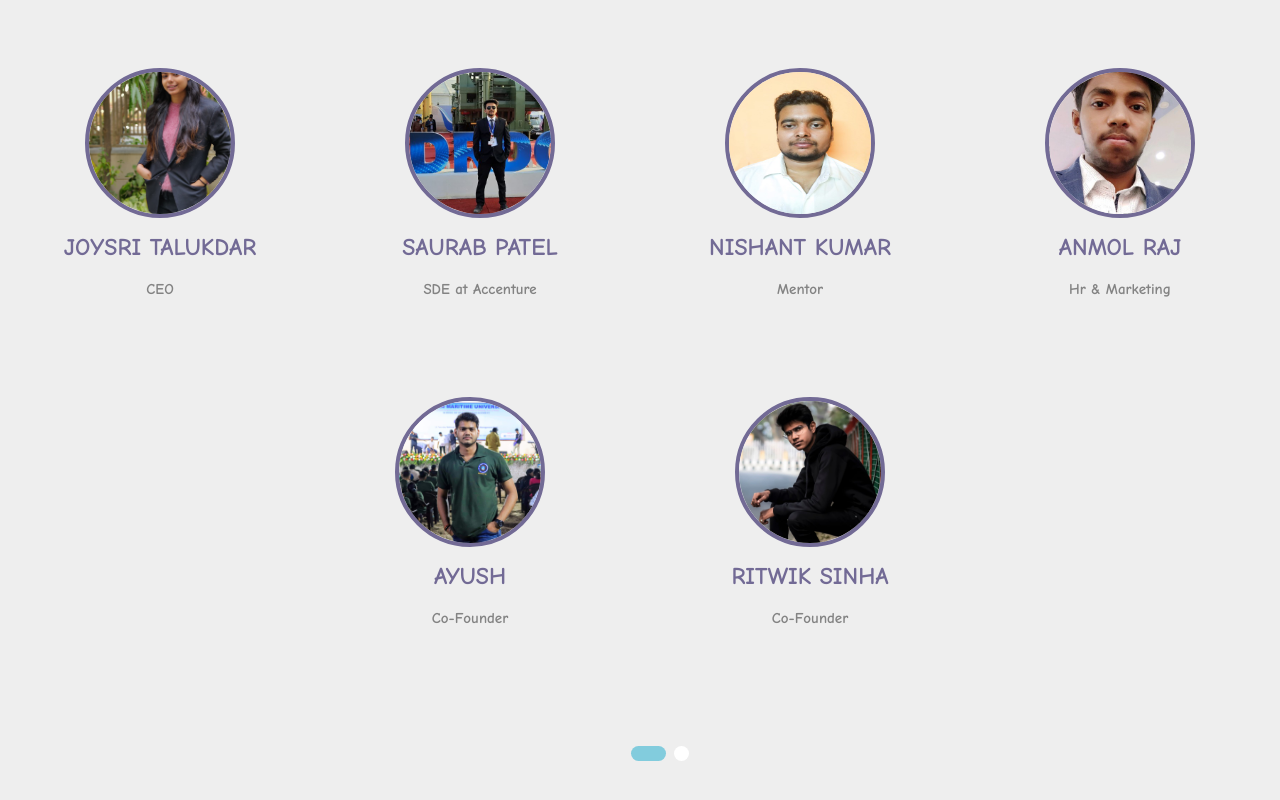
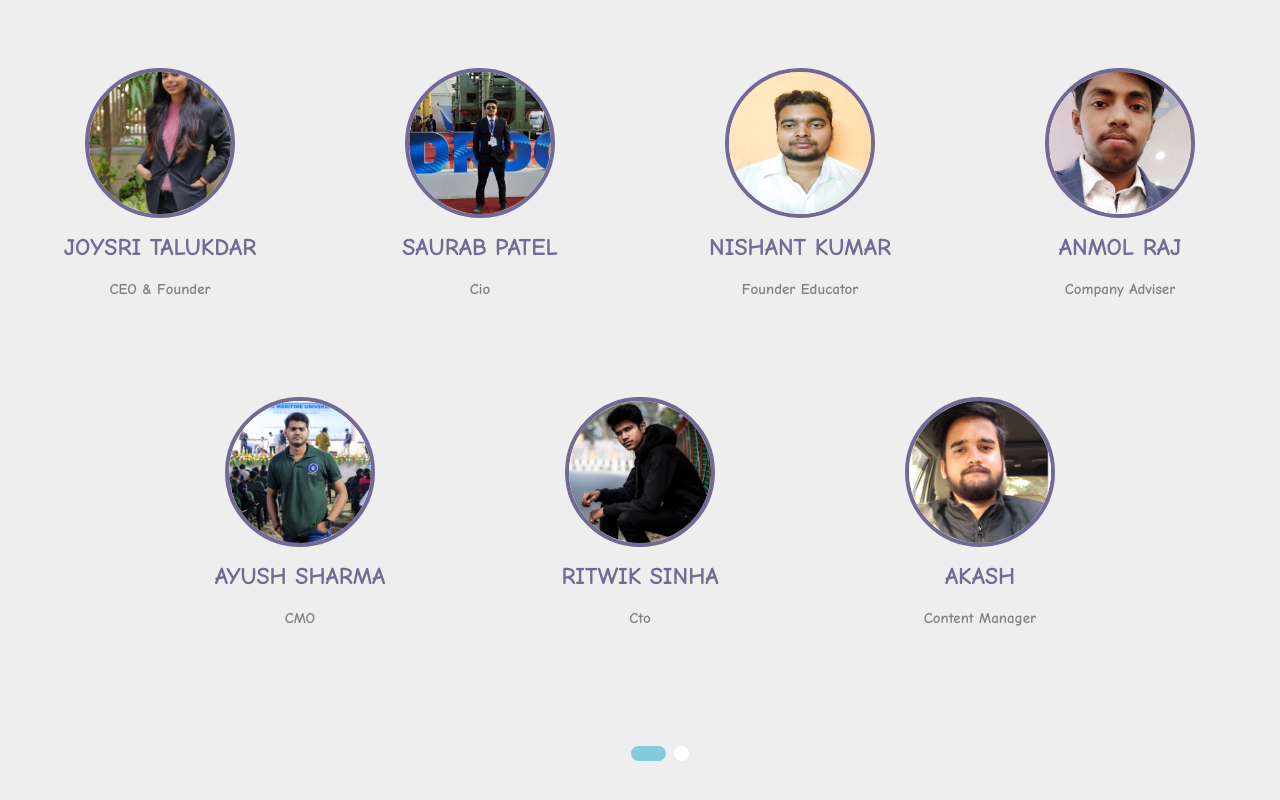
Before and after one commit to Ritwik880/Udeline, a React (Create React App) app: page /about in a window 1280 px wide. Shown: the part 680-1480 px from the top of the page. Built offline with nearby package versions, Linux system fonts and the light colour scheme.

Commit message:
upadte in about section

```diff
--- a/src/App.css
+++ b/src/App.css
@@ -224,7 +224,7 @@ ul li a{
 .course-grad{
     background: linear-gradient(47deg,#A9F1DF 0,#635b5b 100%)!important;
 }
-.bg-gradient-default {
+#bg-gradient-default {
     background: linear-gradient(87deg,#172b4d 0,#1a174d 100%)!important;
 }
 .mask {
--- a/src/components/About.js
+++ b/src/components/About.js
@@ -7,6 +7,7 @@ import anmol from '../image/anmol.jpg'
 import ritwik from '../image/ritwik.jpg'
 import ayush from '../image/ayush.jpeg'
 import joyshri from '../image/joyshri.jpeg'
+import akash from '../image/akash.jpeg'
 
 const About = () => {
     const image = {
@@ -30,7 +31,7 @@ const About = () => {
         <>
             <div className="header pb-6 d-flex align-items-center about">
 
-                <span className="mask bg-gradient-default opacity-7"></span>
+                <span className="mask opacity-7" id='bg-gradient-default'></span>
                 <div className="container d-flex align-items-center">
                     <div className="text-white mx-auto mt-5 upper">
                         <div className="display-2 text-center">
@@ -42,39 +43,44 @@ const About = () => {
                 </div>
             </div>
             <section className='teamSection'>
-                <h1 class="title">our team</h1>
+                <h1 class="title">our Mentor</h1>
                 <input type="radio" name="dot" id="one" />
                 <input type="radio" name="dot" id="two" />
                 <div class="team-row">
                     <div class="member">
                         <img src={joyshri} alt="" />
                         <h2>Joysri Talukdar</h2>
-                        <p>CEO</p>
+                        <p>CEO & Founder</p>
                     </div>
                     <div class="member">
                         <img src={saurab} alt="" />
                         <h2>Saurab Patel</h2>
-                        <p>SDE at Accenture</p>
+                        <p>Cio</p>
                     </div>
                     <div class="member">
                         <img src={nishant} alt="" />
                         <h2>Nishant Kumar</h2>
-                        <p>Mentor</p>
+                        <p>Founder Educator</p>
                     </div>
                     <div class="member">
                         <img src={anmol} alt="" />
                         <h2>Anmol Raj</h2>
-                        <p>Hr & Marketing</p>
+                        <p>Company Adviser</p>
                     </div>
                     <div class="member">
                         <img src={ayush} alt="" />
-                        <h2>Ayush</h2>
-                        <p>Co-Founder</p>
+                        <h2>Ayush Sharma</h2>
+                        <p>CMO</p>
                     </div>
                     <div class="member">
                         <img src={ritwik} alt="" />
                         <h2>Ritwik Sinha</h2>
-                        <p>Co-Founder</p>
+                        <p>Cto</p>
+                    </div>
+                    <div class="member">
+                        <img src={akash} alt="" />
+                        <h2>Akash</h2>
+                        <p>Content Manager</p>
                     </div>
 
                 </div>
--- a/src/components/Course.js
+++ b/src/components/Course.js
@@ -30,7 +30,7 @@ const Course = () => {
                 </div>
             </div>
             <div class="container my-4">
-                <h1 style={subHead} className='subHead'>OUR COURSES</h1>
+                {/* <h1 style={subHead} className='subHead'>OUR COURSES</h1> */}
 
 
                 <ul class="cards fadeInUp animated animatedFadeInUp" data-aos="fade-up">
```
Also changed, not shown: src/image/akash.jpeg (added), 1 other file (tests, documents, lock files or other folders).
